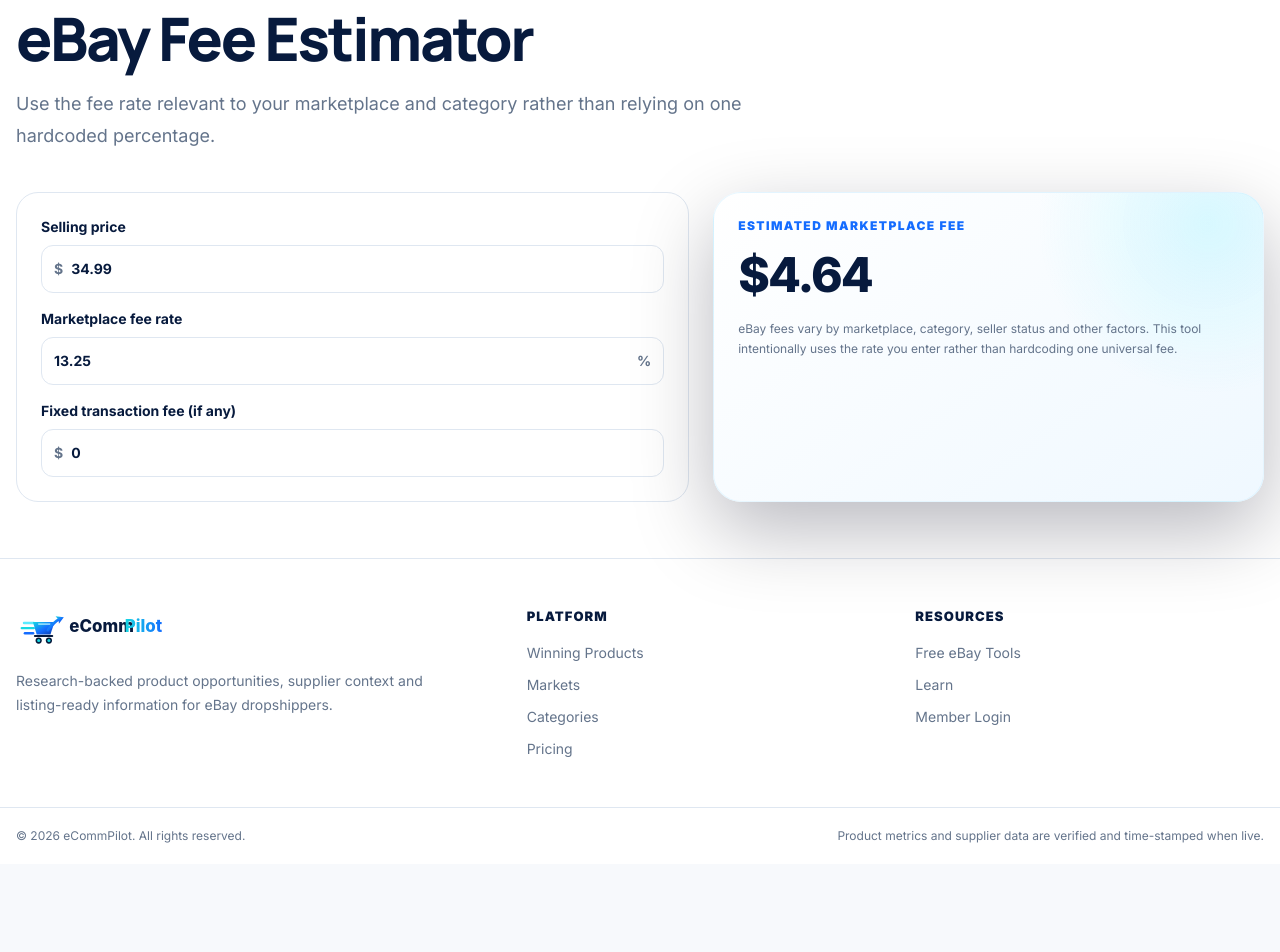
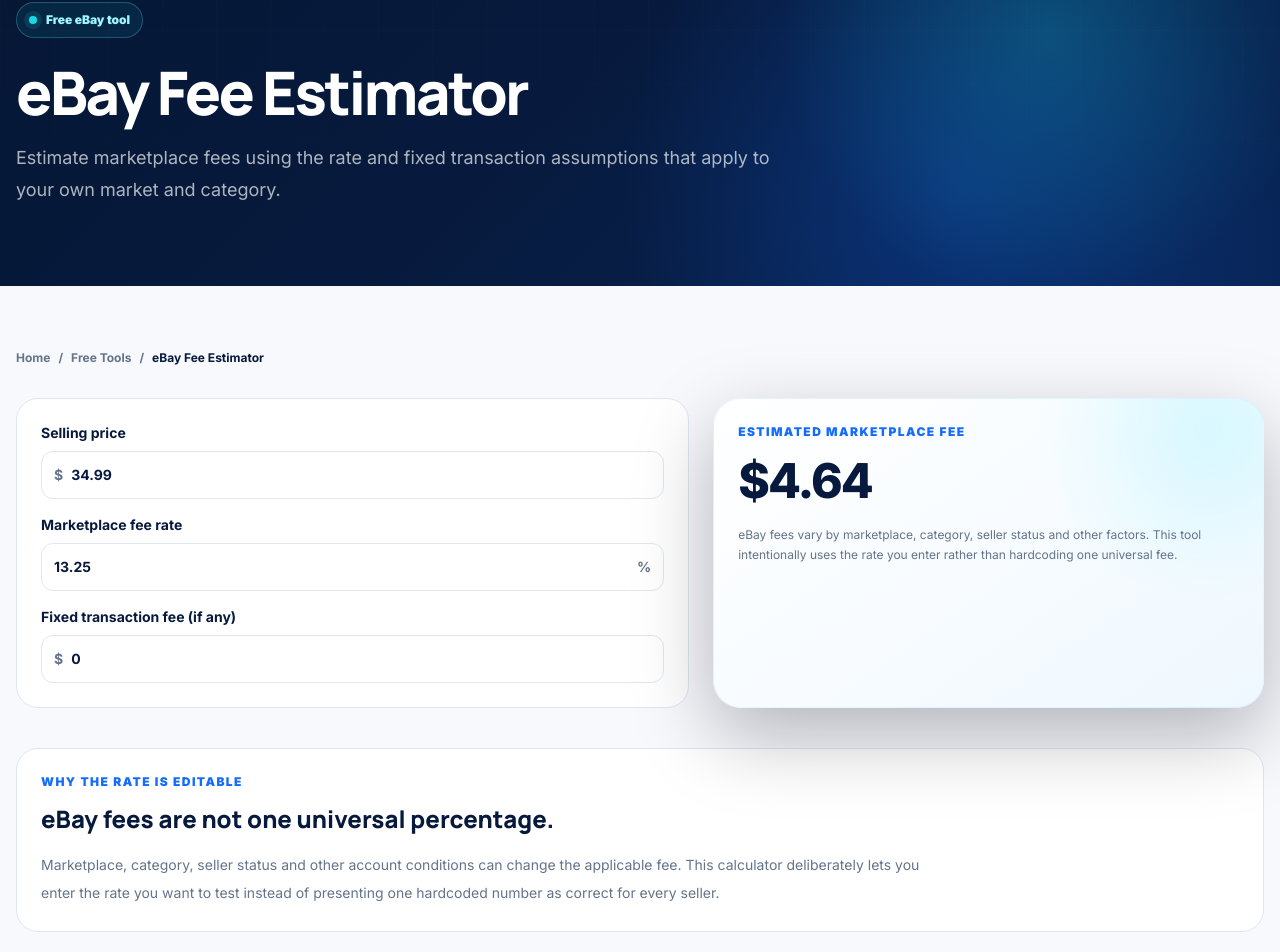
Before and after one commit to ponzey717/ecommpilot-main, a Next.js app: page /free-tools/ebay-fee-estimator in a window 1280 px wide. Shown: the part 151-1103 px from the top of the page. Before the commit the page ends 1015 px from the top, so only its background shows below. Built offline with nearby package versions, Linux system fonts and the light colour scheme.

Commit message:
Apply brand hero and SEO structure to fee estimator

```diff
--- a/src/app/free-tools/ebay-fee-estimator/page.tsx
+++ b/src/app/free-tools/ebay-fee-estimator/page.tsx
@@ -1,30 +1,68 @@
 import type { Metadata } from "next";
+import { Breadcrumbs } from "@/components/site/breadcrumbs";
+import { PageHero } from "@/components/site/page-hero";
 import { PageShell } from "@/components/site/page-shell";
 import { EbayFeeEstimator } from "@/components/tools/calculators";
 import { JsonLd } from "@/components/seo/json-ld";
-import { softwareApplicationSchema } from "@/lib/seo/schema";
+import { breadcrumbSchema, softwareApplicationSchema } from "@/lib/seo/schema";
 import { buildMetadata } from "@/lib/seo/metadata";
+
+const path = "/free-tools/ebay-fee-estimator";
 
 export const metadata: Metadata = buildMetadata({
   title: "Free eBay Fee Estimator",
-  description: "Estimate eBay marketplace fees using your actual selling price, fee percentage and fixed transaction fee assumptions.",
-  path: "/free-tools/ebay-fee-estimator",
+  description:
+    "Estimate eBay marketplace fees using your actual selling price, fee percentage and fixed transaction fee assumptions.",
+  path,
 });
 
 export default function Page() {
   return (
-    <PageShell>
-      <JsonLd data={softwareApplicationSchema({
-        name: "eBay Fee Estimator",
-        description: "A free user-input tool for estimating eBay marketplace fees.",
-        path: "/free-tools/ebay-fee-estimator",
-      })} />
-      <section className="bg-white py-14">
+    <PageShell darkHeader>
+      <JsonLd
+        data={[
+          softwareApplicationSchema({
+            name: "eBay Fee Estimator",
+            description:
+              "A free user-input tool for estimating eBay marketplace fees.",
+            path,
+          }),
+          breadcrumbSchema([
+            { name: "Home", path: "/" },
+            { name: "Free Tools", path: "/free-tools" },
+            { name: "eBay Fee Estimator", path },
+          ]),
+        ]}
+      />
+      <PageHero
+        eyebrow="Free eBay tool"
+        title="eBay Fee Estimator"
+        description="Estimate marketplace fees using the rate and fixed transaction assumptions that apply to your own market and category."
+      />
+      <section className="py-12 md:py-16">
         <div className="site-container">
-          <p className="eyebrow">Free tool</p>
-          <h1 className="mt-3 max-w-4xl text-4xl font-extrabold tracking-[-.04em] text-[var(--navy)] md:text-6xl">eBay Fee Estimator</h1>
-          <p className="mt-5 max-w-3xl text-lg leading-8 text-[var(--muted)]">Use the fee rate relevant to your marketplace and category rather than relying on one hardcoded percentage.</p>
-          <div className="mt-10"><EbayFeeEstimator /></div>
+          <Breadcrumbs
+            items={[
+              { label: "Home", href: "/" },
+              { label: "Free Tools", href: "/free-tools" },
+              { label: "eBay Fee Estimator" },
+            ]}
+          />
+          <div className="mt-8">
+            <EbayFeeEstimator />
+          </div>
+          <article className="feature-card mt-10">
+            <p className="eyebrow">Why the rate is editable</p>
+            <h2 className="mt-3 text-2xl font-extrabold text-[var(--navy)]">
+              eBay fees are not one universal percentage.
+            </h2>
+            <p className="mt-4 max-w-4xl text-sm leading-7 text-[var(--muted)]">
+              Marketplace, category, seller status and other account conditions can
+              change the applicable fee. This calculator deliberately lets you enter
+              the rate you want to test instead of presenting one hardcoded number as
+              correct for every seller.
+            </p>
+          </article>
         </div>
       </section>
     </PageShell>
```
